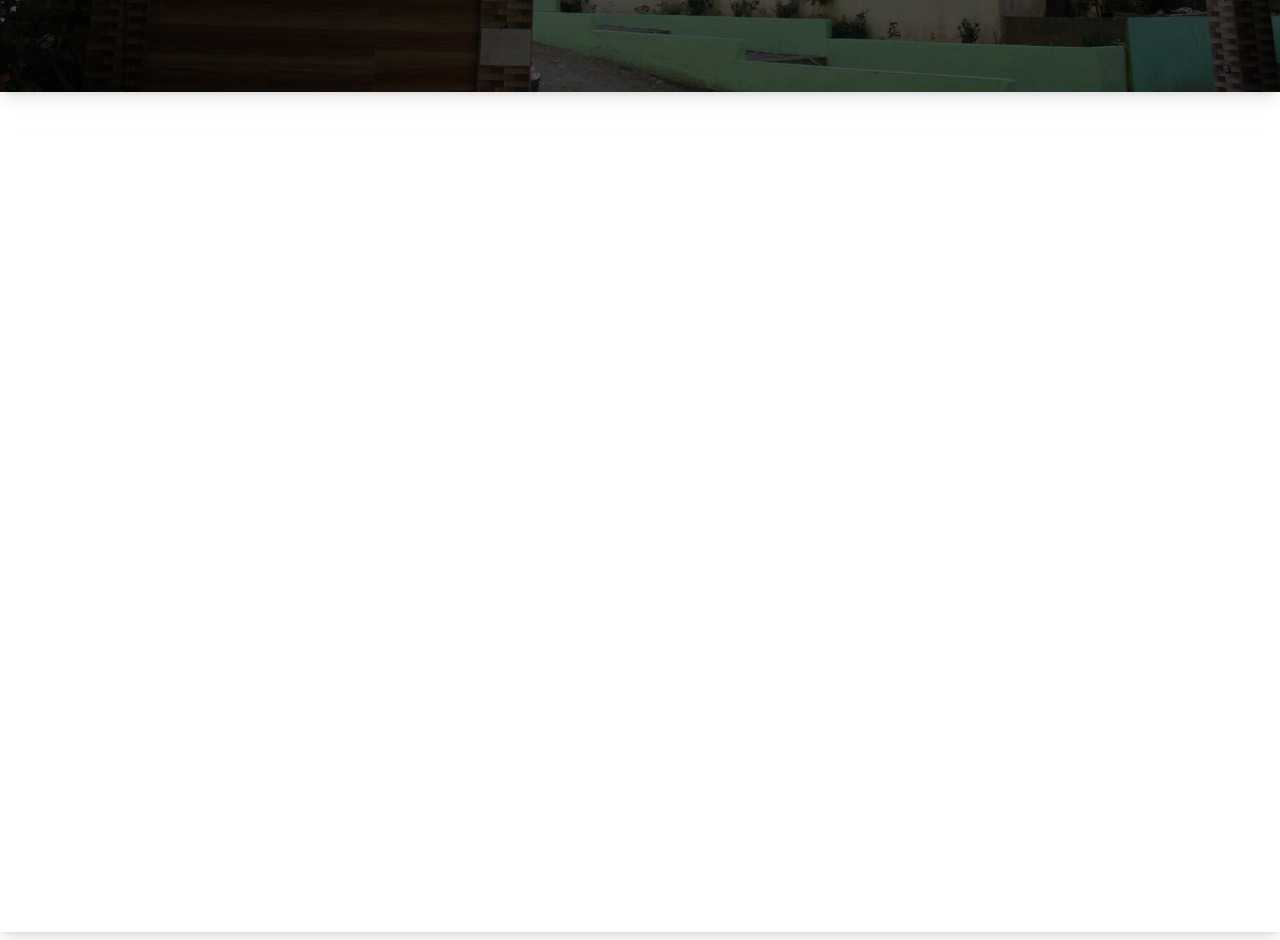
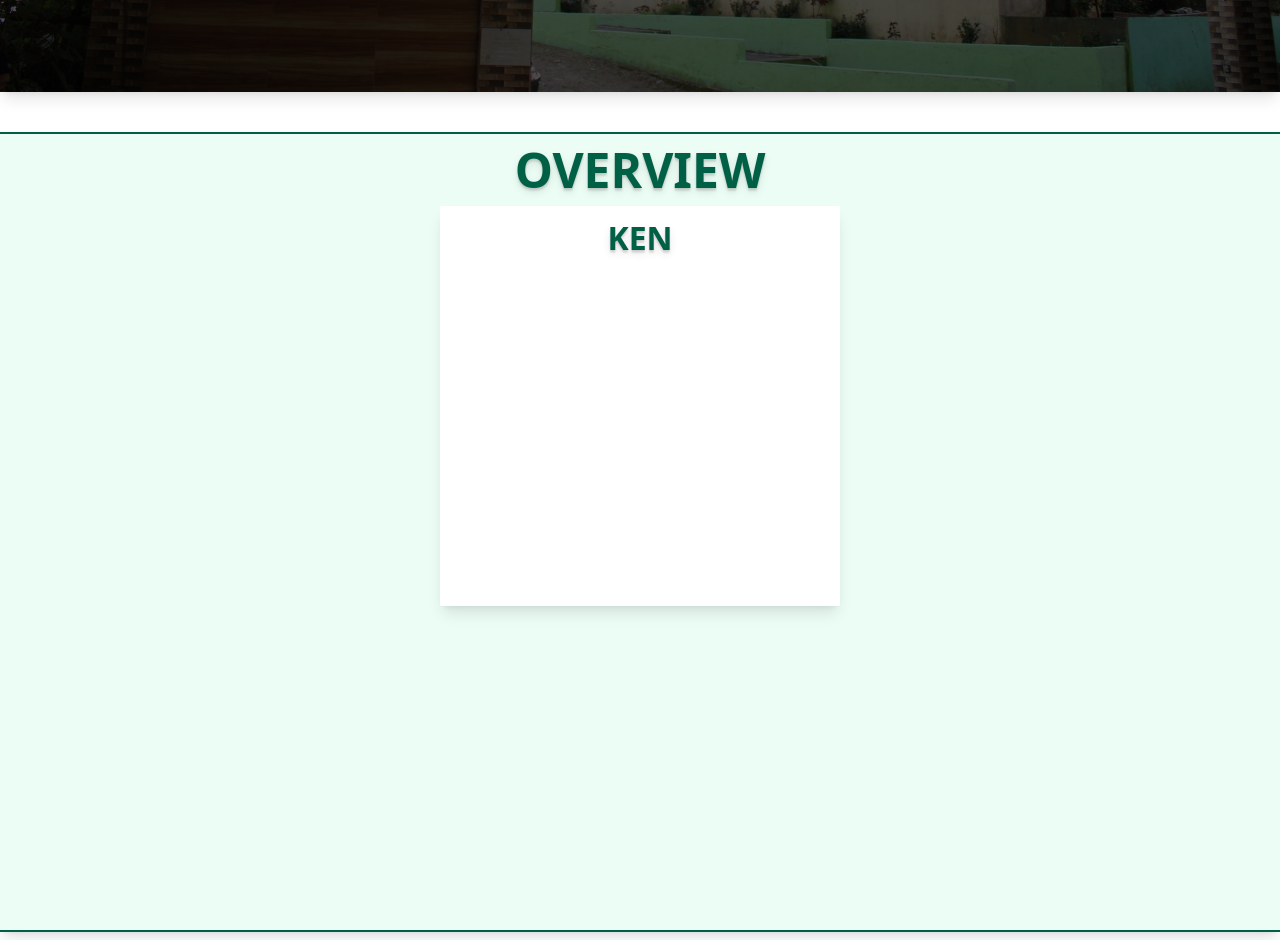
Before and after one commit to thaKen-Kong/KIS-NEXT-JS, a Next.js app in the folder school-website/: page / in a window 1280 px wide. Shown: the part 820-1760 px from the top of the page. Built offline with nearby package versions, Linux system fonts and the light colour scheme.

Commit message:
add stuff

```diff
--- a/school-website/src/components/Container.tsx
+++ b/school-website/src/components/Container.tsx
@@ -1,12 +1,13 @@
 "use client"
 import { Props } from "@/utils/Props";
 import { ReactNode, useState } from "react";
+import { Label } from "./items/Label";
 
 export function PageContainer({custom = "", color = "" ,children, header} : Props) {
     return (
         <>
-            <section className={` ${color} ${custom} mx-auto flex flex-col items-center shadow-lg w-full min-h-screen`}>
-                {header ? (<div></div>) : <></>}
+            <section className={` ${color} ${custom} flex flex-col items-center shadow-lg min-w-full min-h-screen`}>
+                {header ? (<div className=" flex w-full"><Label orientation="center" size={3} text={header}/></div>) : <></>}
                 {children}
             </section>
         </>
--- a/school-website/src/components/Text.tsx
+++ /dev/null
@@ -1,11 +0,0 @@
-import { Props, LabelType } from "@/utils/Props";
-
-export function Label({text, variant, direction, color, weight } : LabelType) {
-    return (
-        <>
-            <div className="flex mx-auto">
-                <h2 className={`${variant} ${direction} ${color} ${weight}`}>{text}</h2>
-            </div>
-        </>
-    )
-}
--- /dev/null
+++ b/school-website/src/components/items/Card.tsx
@@ -0,0 +1,16 @@
+import { ReactNode } from "react"
+import { Label } from "./Label"
+
+type Properties = {
+    children? : ReactNode
+}
+
+export function TextCard({children} : Properties) {
+    return (
+        <>
+            <div className="flex flex-col item-center min-w-[90%] md:min-w-[400px] min-h-[200px] md:min-h-[400px] bg-white shadow-lg p-2">
+                <Label text="KEN" size={2}/>
+            </div>
+        </>
+    )
+}
--- a/school-website/src/components/items/Label.tsx
+++ b/school-website/src/components/items/Label.tsx
@@ -0,0 +1,71 @@
+"use client"
+import { useMemo } from "react";
+
+type Properties = {
+    text?: string,
+    orientation?: string,
+    variantStyle?: string,
+    size?: number
+}
+
+const sizeMap: Record<number, string> = {
+    1: "text-[0.9rem] md:text-[1.2rem]",
+    2: "text-[1.5rem] md:text-[2rem]",
+    3: "text-[2rem] md:text-[3rem]",
+    4: "text-[3rem] md:text-[4rem]",
+    5: "text-[4rem] md:text-[5rem]",
+};
+
+function RenderLinedLabel(
+    { render_text = "", text_size = 3 }:
+    { text_size?: number, render_text?: string }
+) {
+    const sizeClass = sizeMap[text_size] ?? sizeMap[3];
+
+    return (
+        <div className="flex items-center w-full px-3">
+            <span className="flex-1 h-[2px] md:h-[3px] bg-emerald-800 shadow-lg"></span>
+
+            <h2 className={`px-2 text-emerald-800 text-shadow-lg font-extrabold ${sizeClass}`}>
+                {render_text}
+            </h2>
+
+            <span className="flex-1 h-[2px] md:h-[3px] shadow-lg bg-emerald-800"></span>
+        </div>
+    )
+}
+
+export function Label(
+    { text = "", orientation = "center", variantStyle = "", size = 3 }: Properties
+) {
+    const textAlignment = useMemo(() => {
+        switch (orientation) {
+            case "left":
+                return "text-left";
+            case "center":
+                return "text-center";
+            case "right":
+                return "text-right";
+            default:
+                return "text-center";
+        }
+    }, [orientation]);
+    const sizeClass = sizeMap[size] ?? sizeMap[3];
+
+    return (
+        <>
+            {variantStyle === "lined-label" ? (
+                <RenderLinedLabel
+                    render_text={text}
+                    text_size={size}
+                />
+            ) : (
+                <h2
+                    className={`${textAlignment} px-2 w-full text-emerald-800 text-shadow-lg font-extrabold ${sizeClass}`}
+                >
+                    {text}
+                </h2>
+            )}
+        </>
+    )
+}
--- a/school-website/src/components/items/ToTopButton.tsx
+++ b/school-website/src/components/items/ToTopButton.tsx
@@ -24,7 +24,7 @@ export function ToTop() {
             onClick={handleScrollToTop}
             aria-label="Scroll to top"
             className={[
-                "fixed bottom-6 right-6 z-50 inline-flex h-10 w-10 items-center justify-center rounded-full bg-emerald-700 text-white shadow-md transition-all duration-300 ease-out focus-visible:outline focus-visible:outline-2 focus-visible:outline-offset-2 focus-visible:outline-black",
+                "fixed bottom-6 right-6 z-10 inline-flex h-10 w-10 items-center justify-center rounded-full bg-emerald-700 text-white shadow-md transition-all duration-300 ease-out focus-visible:outline focus-visible:outline-2 focus-visible:outline-offset-2 focus-visible:outline-black",
                 "hover:scale-105",
                 showButton
                     ? "translate-y-0 opacity-100"
--- a/school-website/src/components/ui/Navigation.tsx
+++ b/school-website/src/components/ui/Navigation.tsx
@@ -76,7 +76,7 @@ export function NavigationPanel() {
 
             {/* MOBILE OVERLAY */}
             <div
-                className={`fixed inset-0 bg-black/40 z-40 transition-opacity ${
+                className={`fixed inset-0 z-100 bg-black/40 transition-opacity ${
                     isOpen ? "opacity-100 pointer-events-auto" : "opacity-0 pointer-events-none"
                 }`}
                 onClick={() => setIsOpen(false)}
--- a/school-website/src/section/HomepageSection/OverviewSection.tsx
+++ b/school-website/src/section/HomepageSection/OverviewSection.tsx
@@ -1,11 +1,12 @@
 import { PageContainer } from "@/components/Container";
+import { TextCard } from "@/components/items/Card";
 
 
 export function OverviewSection() {
     return (
         <>
-            <PageContainer header="">
-
+            <PageContainer custom=" border-t-[2px] border-emerald-800 border-b-[2px]" color="bg-emerald-50" header="OVERVIEW">
+                <TextCard />
             </PageContainer>
         </>
     )
--- a/school-website/src/utils/Props.ts
+++ b/school-website/src/utils/Props.ts
@@ -18,3 +18,10 @@ export type LabelType = {
     color? : String,
     weight? : String,
 }
+
+
+export type Properties = {
+    size? : String,
+    shadow_size? : String,
+    color? : String
+}
```
